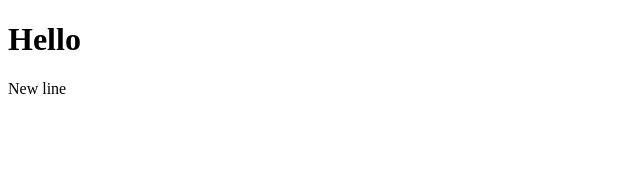
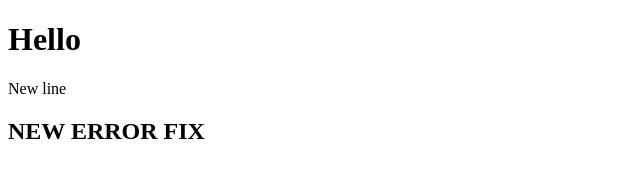
Before and after one commit to faizfahmi-dev/faizfahmi-dev.github.io, a plain HTML site: page index.htm in a window 1280 px wide. Shown: the whole page, without its empty margins (0-640 px from the left). Drawn offline with Linux system fonts and the light colour scheme.

Commit message:
first error

```diff
--- a/index.htm
+++ b/index.htm
@@ -7,5 +7,6 @@
 <body>
 <h1>Hello</h1>
 <p>New line</p>
+<h2>NEW ERROR FIX</h2>
 </body>
 </html>
```
